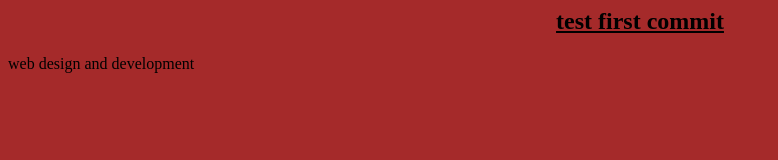
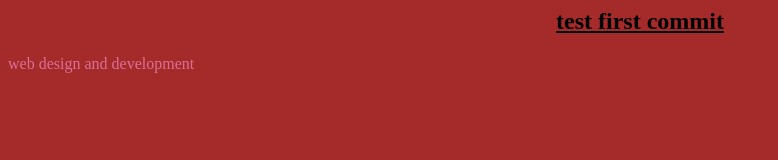
Before and after one commit to SaraAdel97/first-teamproject, a plain HTML site: page index.html in a window 1280 px wide. Shown: the whole page, without its empty margins (0-778 px from the left). Drawn offline with Linux system fonts and the light colour scheme.

Commit message:
added style pragraph

```diff
--- a/style.css
+++ b/style.css
@@ -5,3 +5,7 @@ h2{
     text-align: center;
     text-decoration: underline;
 }
+
+p{
+    color: palevioletred;
+}
```
